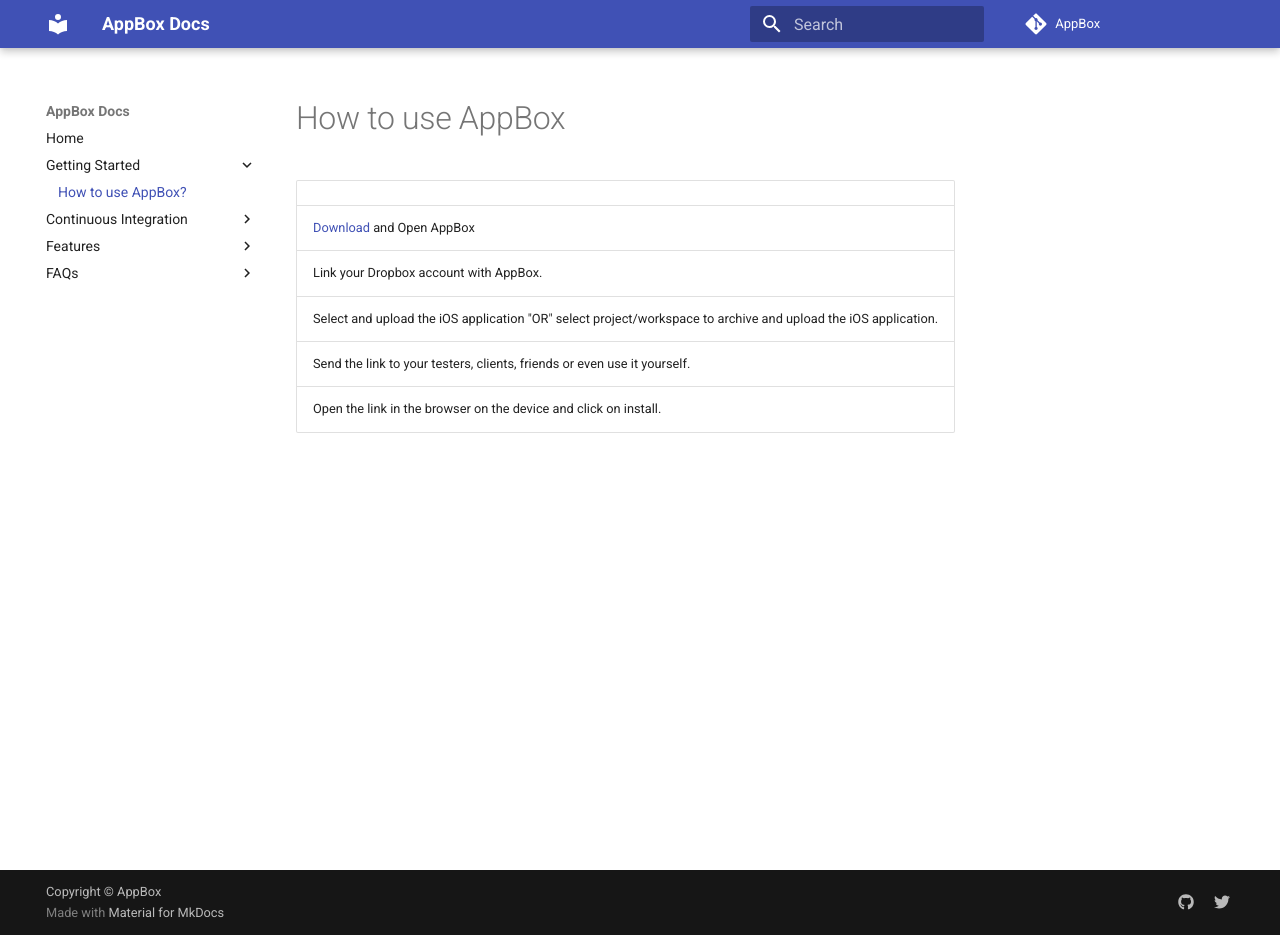
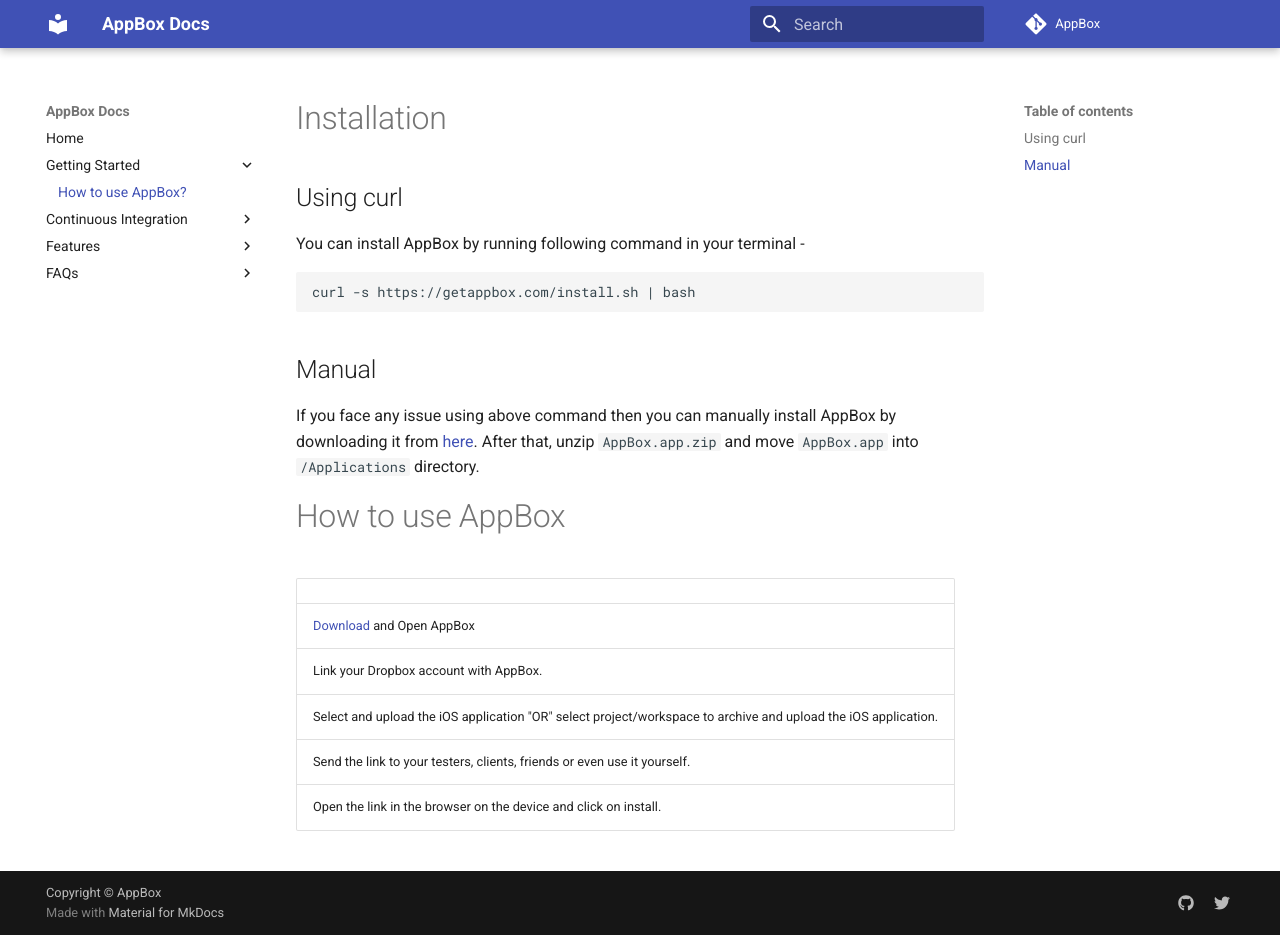
Before and after one commit to getappbox/AppBox-iOSAppsWirelessInstallation, an MkDocs documentation site: the page built from docs/GettingStarted/useappbox.md, in a window 1280 px wide and 935 px high. Built offline with MkDocs 1.6.1 and Material for MkDocs 9.7.7, drawn with Linux system fonts in a browser that asks for light colours; comment, search, counter and statistics services are not loaded; old or Windows-style settings are respelled for this version of MkDocs.

Commit message:
Updated Docs

````diff
--- a/docs/GettingStarted/useappbox.md
+++ b/docs/GettingStarted/useappbox.md
@@ -1,3 +1,14 @@
+# Installation
+
+## Using curl
+You can install AppBox by running following command in your terminal -
+```bash
+curl -s https://getappbox.com/install.sh | bash
+```
+
+## Manual
+If you face any issue using above command then you can manually install AppBox by downloading it from [here](http://tryappbox.com/download). After that, unzip `AppBox.app.zip` and move `AppBox.app` into `/Applications` directory.
+
 # How to use AppBox
 | |
 |-|
````
